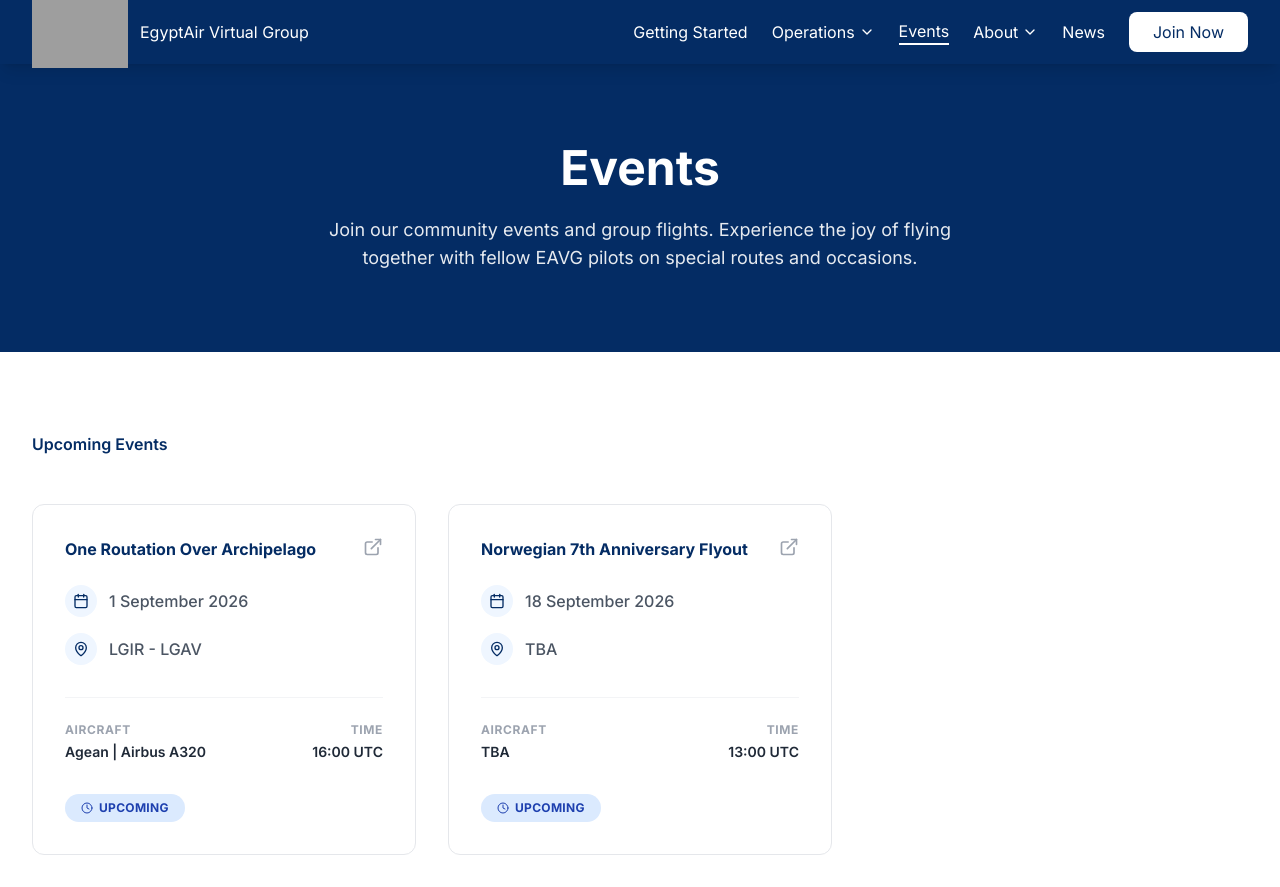
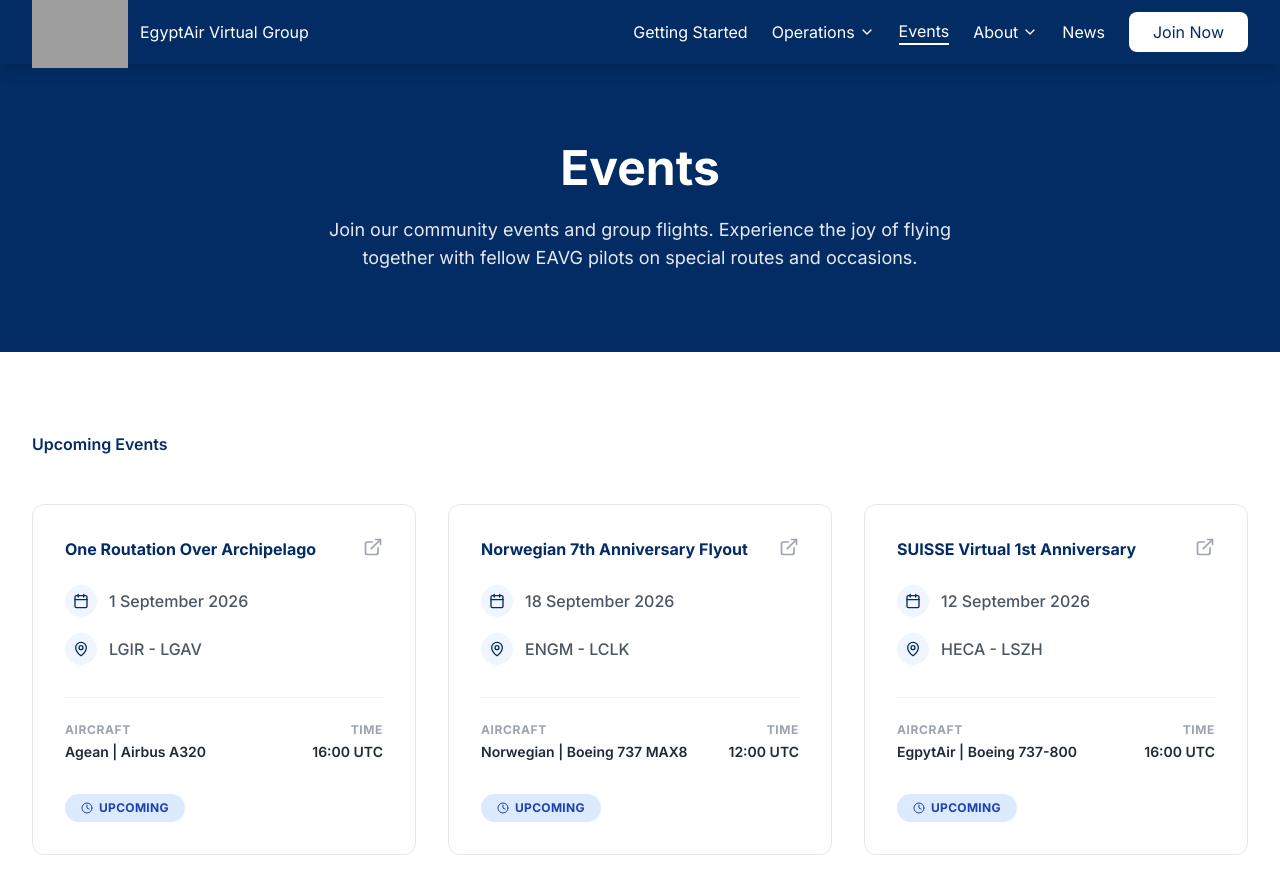
Before and after one commit to 3ssomy67272/eavg-sys, a Next.js app: page /events in a window 1280 px wide. Shown: the top 887 px of the page. Built offline with nearby package versions, Linux system fonts and the light colour scheme; grey boxes are pictures that could not be loaded.

Commit message:
Event List Update no.13

```diff
--- a/src/app/events/page.tsx
+++ b/src/app/events/page.tsx
@@ -19,7 +19,6 @@ export default function EventsPage() {
     //   aircraft: 'aircraft',
     //   forumLink: 'event link',
     // },
-
     [
       {
         id: 1,
@@ -33,11 +32,29 @@ export default function EventsPage() {
       {
         id: 2,
         title: 'Norwegian 7th Anniversary Flyout',
-        startTime: '2026-09-18T13:00:00Z',
-        durationMinutes: 120,    // 2 hours
-        route: 'TBA',
-        aircraft: 'TBA',
+        startTime: '2026-09-18T12:00:00Z',
+        durationMinutes: 270,    // 4:30 hours
+        route: 'ENGM - LCLK',
+        aircraft: 'Norwegian | Boeing 737 MAX8',
         forumLink: 'https://community.infiniteflight.com/t/18sep26-norwegian-air-virtual-7th-anniversary-fly-out/',
+      },
+      {
+        id: 3,
+        title: ' SUISSE Virtual 1st Anniversary',
+        startTime: '2026-09-12T16:00:00Z',
+        durationMinutes: 200,    // 3:20 hours
+        route: 'HECA - LSZH',
+        aircraft: 'EgpytAir | Boeing 737-800',
+        forumLink: 'https://community.infiniteflight.com/t/12sep26-suisse-virtual-1-year-anniversary-lszh-fly-in/',
+      },
+      {
+        id: 4,
+        title: 'Safari To The Savanna',
+        startTime: '2026-09-13T16:00:00Z',
+        durationMinutes: 300,    // 5:00 hours
+        route: 'HECA - HKJK',
+        aircraft: 'EgyptAir | Airbus A330_300',
+        forumLink: 'https://community.infiniteflight.com/t/13sep26-kenya-airways-virtual-safari-to-the-savanna-hkjk-fly-in/',
       },
     ];
 
```
